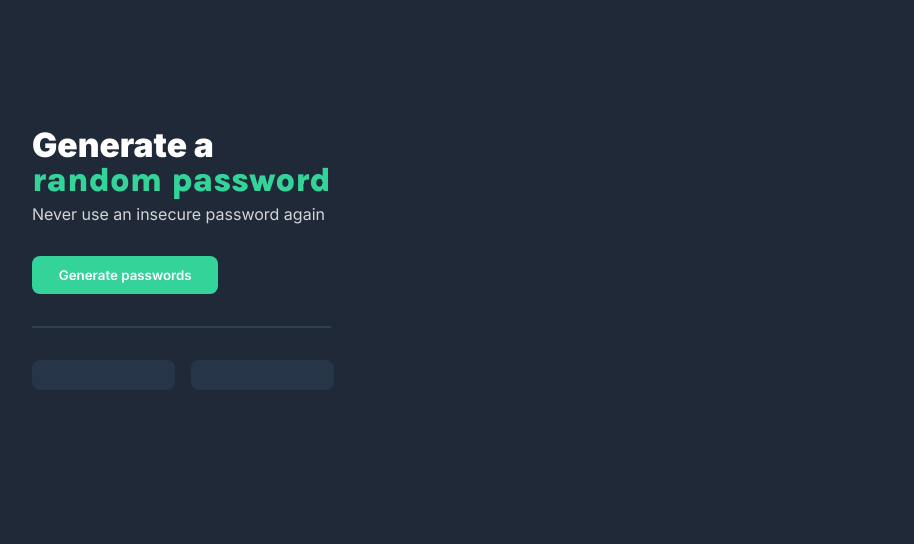
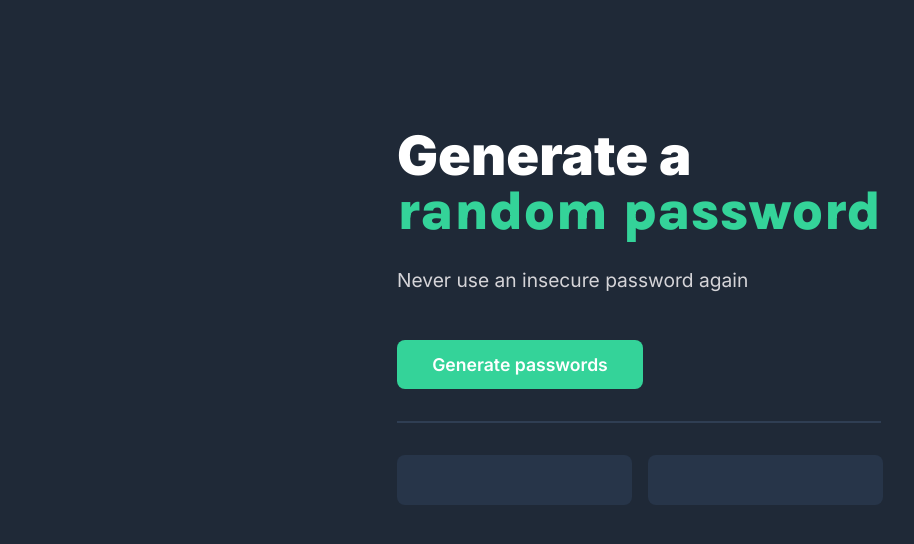
Before and after one commit to dcendry1711/PasswordGenerator, a plain HTML site: page index.html in a window 1280 px wide. Shown: the whole page, without its empty margins (0-914 px from the left). Drawn offline with Linux system fonts and the light colour scheme.

Commit message:
desktop device display

```diff
--- a/style.css
+++ b/style.css
@@ -67,3 +67,32 @@ button {
     font-weight: 600;
     cursor: pointer;
 }
+
+@media (min-width: 768px){
+    body {
+        background: #1F2937;
+    }
+    main {
+        display: flex;
+        justify-content: center;
+    }
+    .main-content {
+        width: 550px;
+        height: 550px;
+    }
+    h1 {
+        font-size: 3.4rem;
+    }
+    #subtitle {
+    font-size: 1.2rem;
+    padding: 1.5em 0 2.5em;
+    }
+    button {
+        font-size: 1.1rem;
+    }
+    .password-fields {
+        width: 235px;
+        height: 50px;
+        font-size: 1.1rem;
+    }
+}
```
